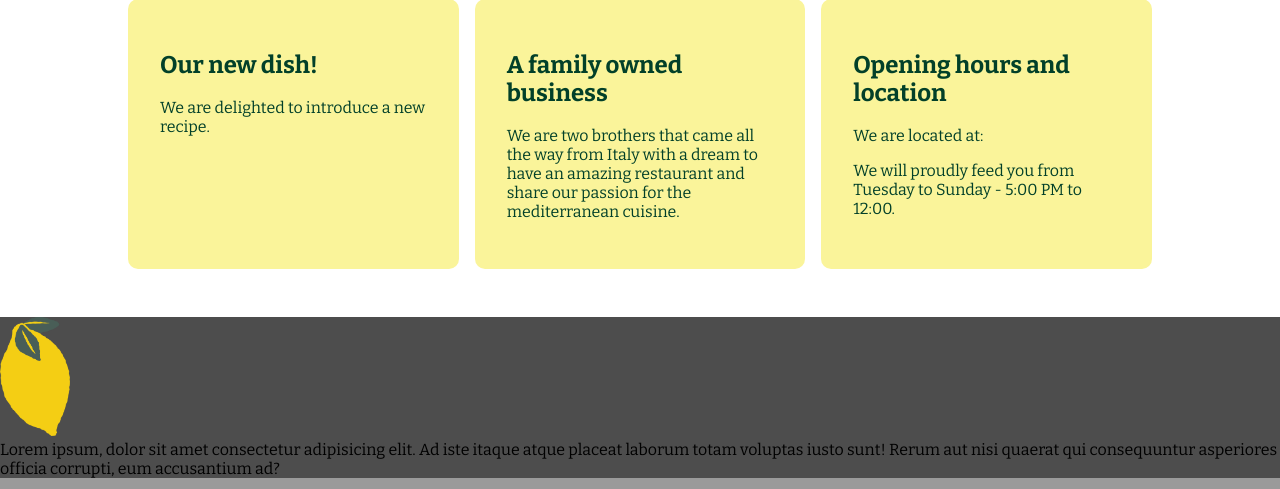
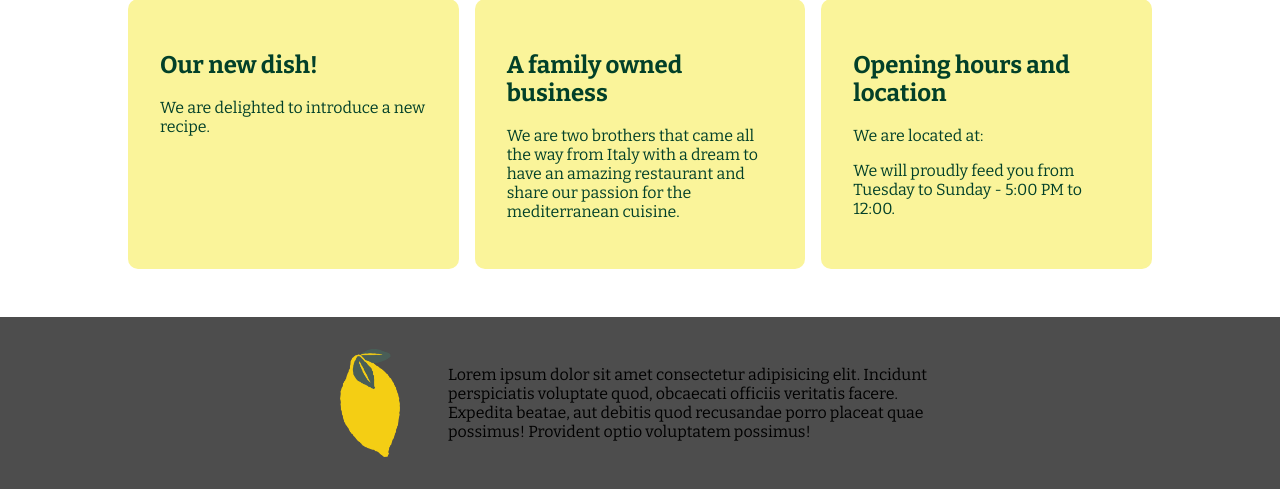
Before and after one commit to gabrieldudekvidal/study, a PHP site: page / in a window 1280 px wide. Shown: the part 619-1108 px from the top of the page. Run offline with PHP 8.4, Linux system fonts and the light colour scheme.

Commit message:
Studying CSS

```diff
--- a/Web Development/Meta/03 HTML CSS in Depth/08 Course Project/css/styles.css
+++ b/Web Development/Meta/03 HTML CSS in Depth/08 Course Project/css/styles.css
@@ -3,6 +3,8 @@ body {
     padding: 0;
     font-family: "Bitter", serif;
 }
+
+/* Header */
 
 header {
     display: flex;
@@ -14,9 +16,7 @@ header {
     padding: 1rem;
 }
 
-.logo-footer {
-    width: 70px;
-}
+/* Navigation bar */
 
 nav {
     display: flex;
@@ -30,16 +30,7 @@ nav a {
     color: #000;
 }
 
-
-.container-grid {
-    display: grid;
-    gap: 1rem;
-    grid-template-columns: repeat(3, 1fr);
-    grid-template-rows: 1fr;
-    margin: 3rem auto;
-    width: 80%;
-    max-width: 1200px;
-}
+/* Hero */
 
 .hero {
     width: 100%;
@@ -59,6 +50,18 @@ nav a {
     font-size: 2.5rem;
 }
 
+/* Content grid */
+
+.container-grid {
+    display: grid;
+    gap: 1rem;
+    grid-template-columns: repeat(3, 1fr);
+    grid-template-rows: 1fr;
+    margin: 3rem auto;
+    width: 80%;
+    max-width: 1200px;
+}
+
 .box {
     background-color: #faf49a;
     border-radius: 10px;
@@ -66,6 +69,21 @@ nav a {
     color: #024029;
 }
 
-.container-footer {
+/* Footer */
+
+footer {
     background-color: #4d4d4d;
+    justify-content: center;
+    display: flex;
+    padding: 2rem;
 }
+
+.footer-content {
+    display: flex;
+    width: 600px;
+    gap: 3rem;
+}
+
+.logo-footer {
+    width: 60px;
+}
--- a/Web Development/Meta/03 HTML CSS in Depth/08 Course Project/index.html
+++ b/Web Development/Meta/03 HTML CSS in Depth/08 Course Project/index.html
@@ -50,16 +50,10 @@
     </main>
 
     <footer>
-        <div class="container-footer">
-            <div>
-                <img class="logo-footer" src="images/Asset 9@4x.png" alt="Little Lemon Footer Logo">
-            </div>
-            <div>
-                Lorem ipsum, dolor sit amet consectetur adipisicing elit. Ad iste itaque atque placeat laborum totam voluptas iusto sunt! Rerum aut nisi quaerat qui consequuntur asperiores officia corrupti, eum accusantium ad?
-            </div>
-
+        <div class="footer-content">
+            <img class="logo-footer" src="images/Asset 9@4x.png" alt="Little Lemon Footer Logo">
+            <p>Lorem ipsum dolor sit amet consectetur adipisicing elit. Incidunt perspiciatis voluptate quod, obcaecati officiis veritatis facere. Expedita beatae, aut debitis quod recusandae porro placeat quae possimus! Provident optio voluptatem possimus!</p>
         </div>
-
     </footer>
 
 </body>
```
